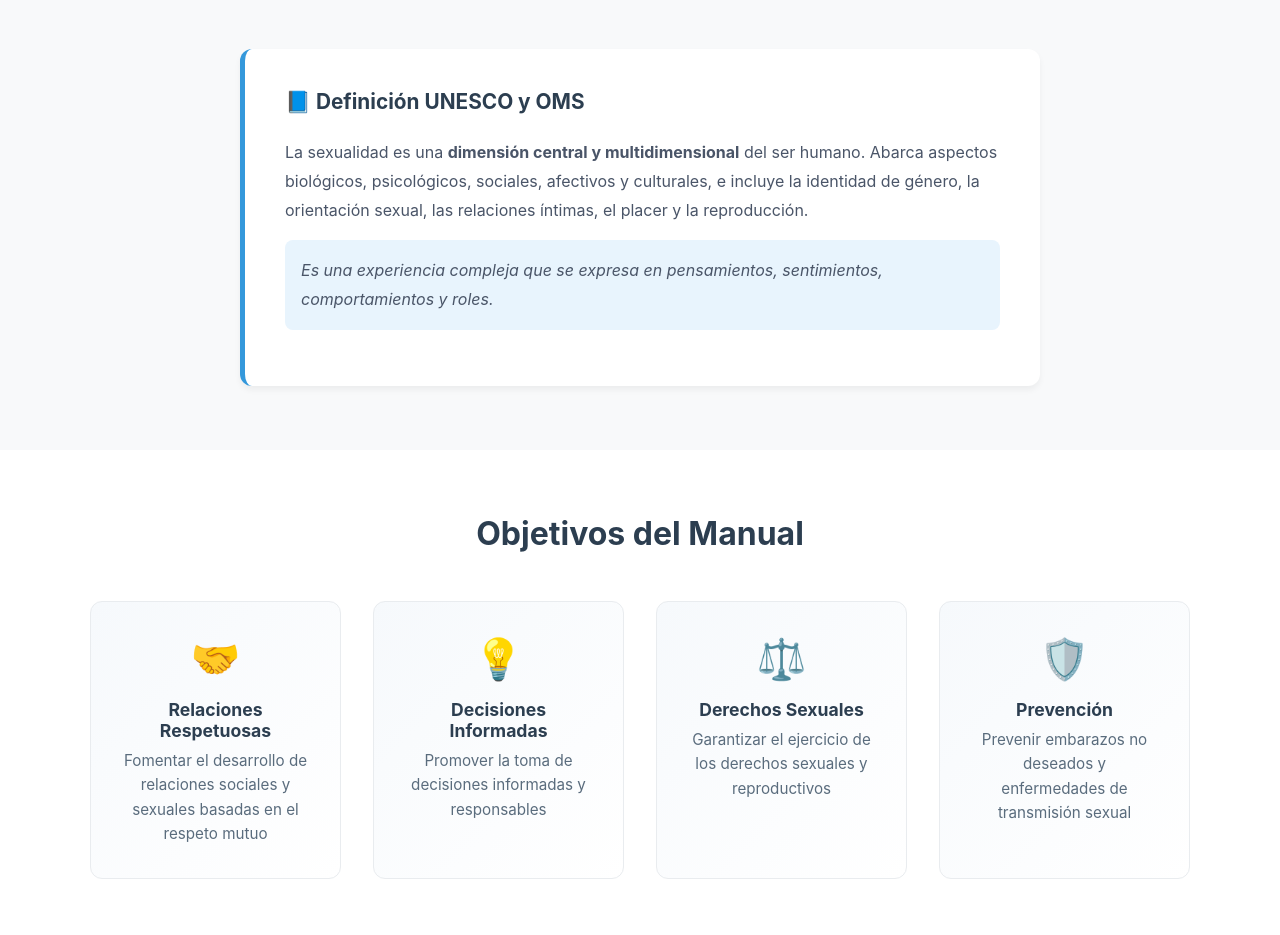
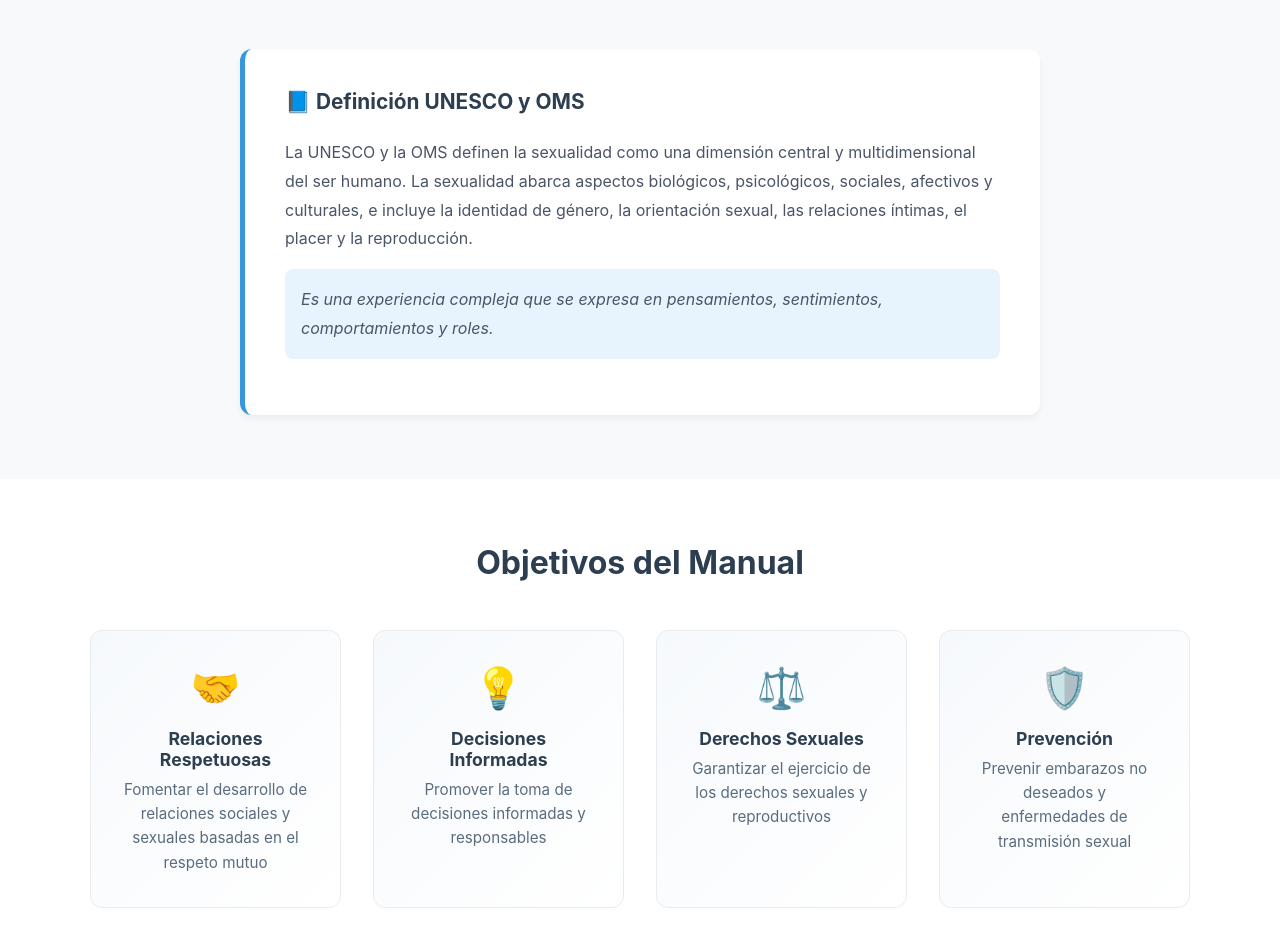
Before and after one commit to alejandrorubioo-hue/MEIS, a React (Vite) app: page / in a window 1280 px wide. Shown: the part 2220-3155 px from the top of the page. Built offline with nearby package versions, Linux system fonts and the light colour scheme.

Commit message:
homeunesco

```diff
--- a/src/Home/index.jsx
+++ b/src/Home/index.jsx
@@ -233,10 +233,10 @@ function Home() {
           <div className="definition-box">
             <h3>📘 Definición UNESCO y OMS</h3>
             <p>
-              La sexualidad es una <strong>dimensión central y multidimensional</strong> del ser
-              humano. Abarca aspectos biológicos, psicológicos, sociales, afectivos y culturales,
-              e incluye la identidad de género, la orientación sexual, las relaciones íntimas,
-              el placer y la reproducción.
+              La UNESCO y la OMS definen la sexualidad como una dimensión central y multidimensional del ser
+humano. La sexualidad abarca aspectos biológicos, psicológicos, sociales, afectivos y culturales, e
+incluye la identidad de género, la orientación sexual, las relaciones íntimas, el placer y la
+reproducción.
             </p>
             <p className="definition-note">
               Es una experiencia compleja que se expresa en pensamientos, sentimientos,
```
